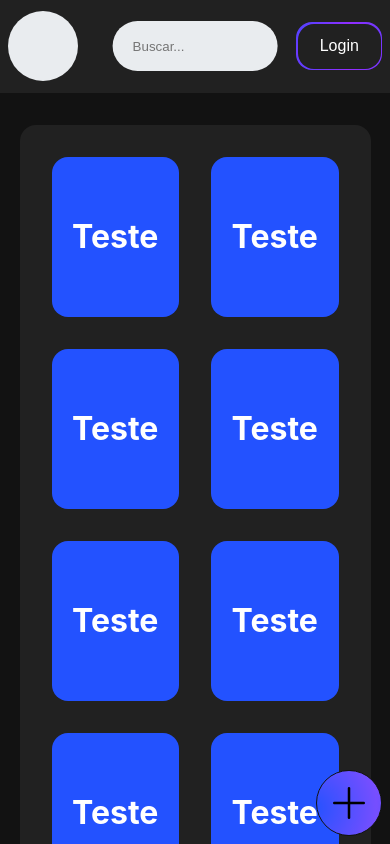
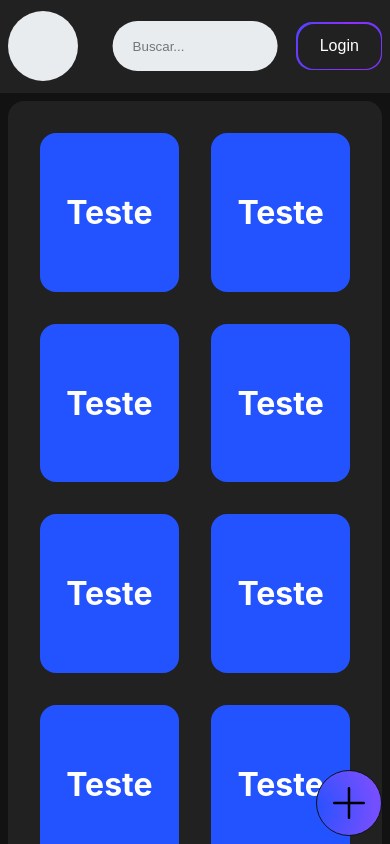
Before and after one commit to JGuilherme-aa1603/meu-app, a React (Create React App) app: page / in a window 390 px wide. Shown: the top 844 px of the page. Built offline with nearby package versions, Linux system fonts and the light colour scheme.

Commit message:
syle update

```diff
--- a/src/components/CardContainer/CardContainer.css
+++ b/src/components/CardContainer/CardContainer.css
@@ -38,11 +38,11 @@
 {
     .card__container {
         grid-template-columns: 1fr 1fr;
-        margin: 7.8rem 5vw 0 5vw;
+        margin: 12vh 2vw 2vw 2vw;
     }
 
     .card__container div {
-        height: 8rem;
+        height: 15vh;
         font-size: 1rem;
     }
 }
--- a/src/components/Header/LoginButton/LoginButton.css
+++ b/src/components/Header/LoginButton/LoginButton.css
@@ -92,7 +92,7 @@
     }
 
     #login__button {
-        width: 21.4vw;
+        width: 21.2vw;
     }
 
     .login__modal {
```
